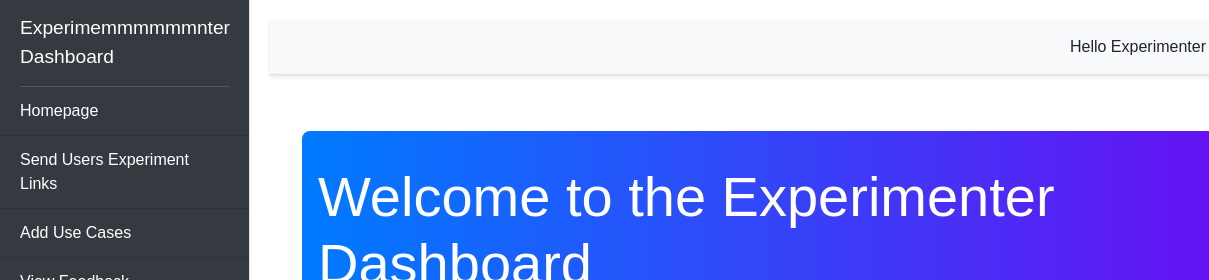
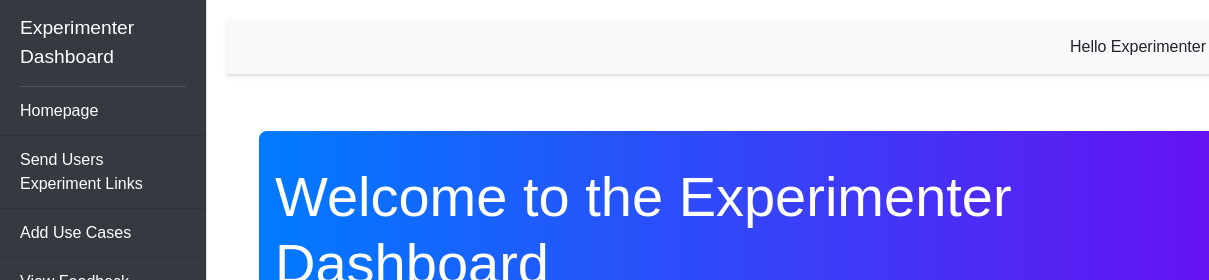
Before and after one commit to lohitakshsingla0/Chatbot-Experimenter, a website: page public/admin/index.html in a window 1280 px wide. Shown: the top 280 px of the page, 0-1209 px from the left. Drawn offline with nearby package versions, Linux system fonts and the light colour scheme; no server answers; a script that the page names is missing.

```diff
--- a/public/admin/index.html
+++ b/public/admin/index.html
@@ -12,7 +12,7 @@
     <div class="d-flex" id="wrapper">
         <!-- Sidebar -->
         <div class="bg-dark border-right" id="sidebar-wrapper">
-            <div class="sidebar-heading text-white">Experimemmmmmmnter Dashboard</div>
+            <div class="sidebar-heading text-white">Experimenter Dashboard</div>
             <hr class="sidebar-separator">
             <div class="list-group list-group-flush">
                 <a href="#" class="list-group-item list-group-item-action bg-dark text-white" onclick="showSection('homepage')">Homepage</a>
```
